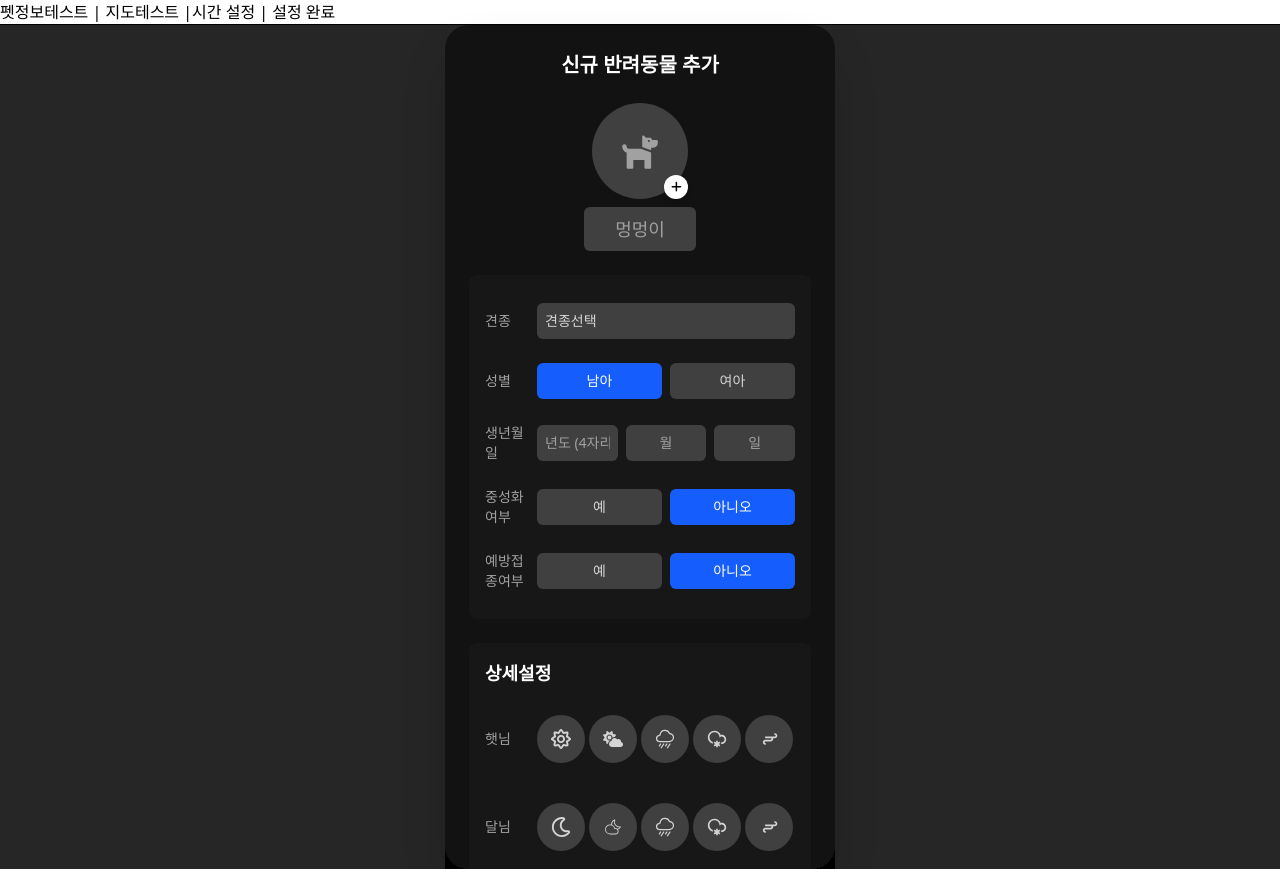
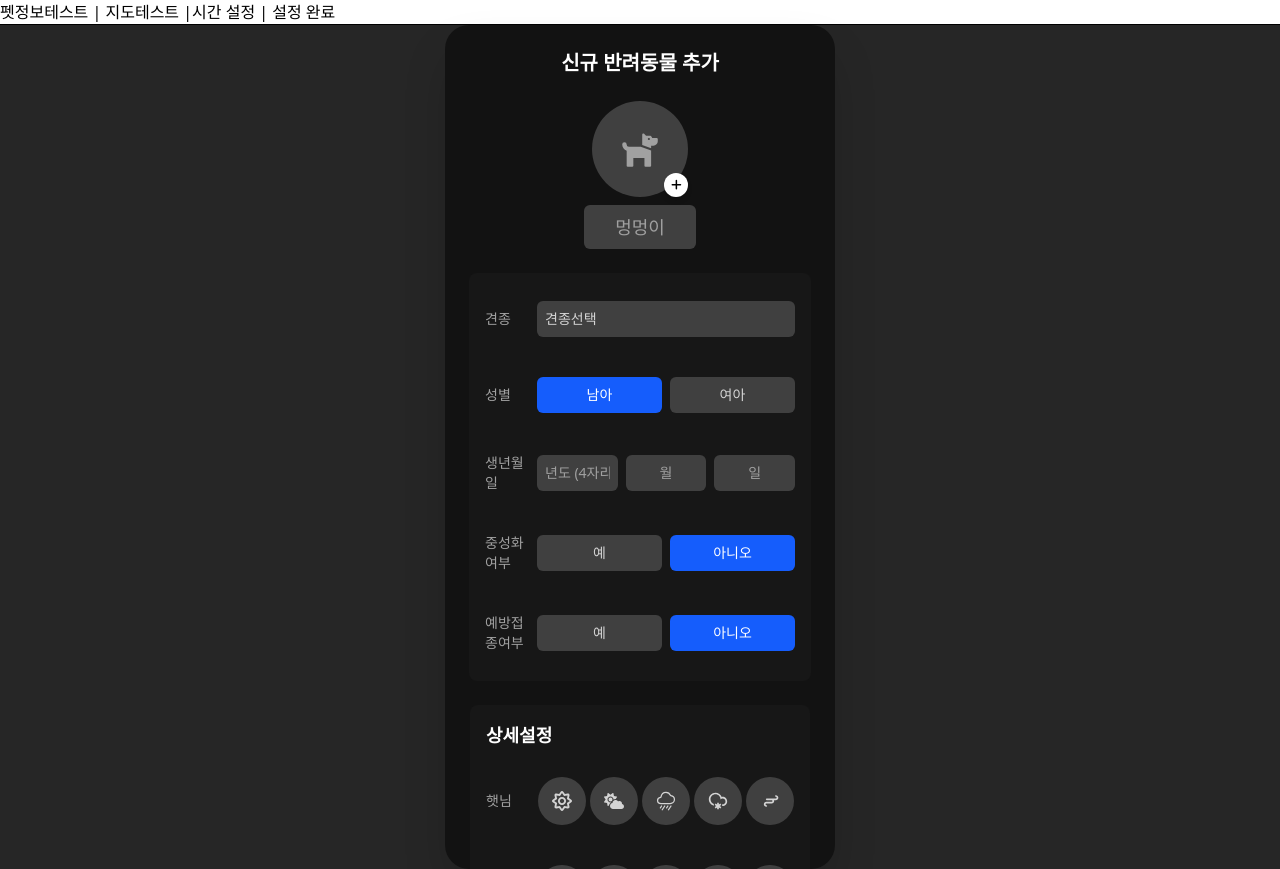
Before and after one commit to kakao-tech-campus-3rd-step3/Team22_FE, a React (Vite) app: page /add-new-pet in a window 1280 px wide. Built offline with nearby package versions, Linux system fonts and the light colour scheme.

Commit message:
refactor : AddNewPetPage

```diff
--- a/src/pages/AddNewPetPage.tsx
+++ b/src/pages/AddNewPetPage.tsx
@@ -9,7 +9,7 @@ import {
   BOOLEAN_CHOICE,
   PERSONALITY,
   UI_TEXT,
-  BREED_OPTIONS_DATA, // 이 부분을 추가하세요
+  BREED_OPTIONS_DATA,
   DISEASE_OPTIONS_DATA,
 } from '@/constants/constants.ts'
 
@@ -63,7 +63,6 @@ function AddNewPetPage() {
     if (validationResult.success) {
       alert('유효성 검사 성공!\n' + JSON.stringify(validationResult.data, null, 2))
     } else {
-      console.error('Validation failed:', validationResult.error.flatten().fieldErrors)
       alert('입력값에 오류가 있습니다. 다시 확인해주세요.')
     }
   }
@@ -98,7 +97,7 @@ function AddNewPetPage() {
 
     const result = petProfileSchema.safeParse(currentData)
     if (!result.success) {
-      console.log('유효성 검사 실패 원인:', result.error.flatten().fieldErrors)
+      return
     }
     setIsFormValid(result.success)
   }, [
@@ -118,8 +117,7 @@ function AddNewPetPage() {
   ])
 
   return (
-    <div className="flex justify-center items-center min-h-screen bg-neutral-800 font-sans">
-      <div className="w-[390px] h-[844px] bg-[#121212] text-white shadow-2xl rounded-3xl overflow-y-auto p-6 space-y-6">
+    <>
       <h1 className="text-xl font-bold text-center">{UI_TEXT.PAGE_TITLE}</h1>
       <SelectionModal
         isOpen={isBreedModalOpen}
@@ -177,8 +175,7 @@ function AddNewPetPage() {
       >
         {UI_TEXT.SAVE_BUTTON}
       </button>
-      </div>
-    </div>
+    </>
   )
 }
 
--- a/src/pages/AddNewPetPageSections/DefaultCharacterSection.tsx
+++ b/src/pages/AddNewPetPageSections/DefaultCharacterSection.tsx
@@ -78,7 +78,7 @@ function DefaultCharacterSection(props: {
   ]
 
   return (
-    <div className="bg-neutral-900 p-4 rounded-lg">
+    <div className="bg-neutral-900 p-4 rounded-lg flex flex-col gap-4">
       <InfoRow label={UI_TEXT.BREED_TYPE}>
         <TextModalButton
           selectedStatus={props.selectedBreed}
@@ -131,7 +131,7 @@ function DefaultCharacterSection(props: {
         />
       </InfoRow>
 
-      <InfoRow label={UI_TEXT.VACCINATED} className="border-none">
+      <InfoRow label={UI_TEXT.VACCINATED} className="">
         <OptionButtonGroup
           options={[
             { value: BOOLEAN_CHOICE.YES, label: UI_TEXT.YES },
--- a/src/pages/AddNewPetPageSections/ProfileSection.tsx
+++ b/src/pages/AddNewPetPageSections/ProfileSection.tsx
@@ -10,7 +10,7 @@ function ProfileSection() {
           <IconPlus size={12} className="" />
         </button>
       </div>
-      <div className="flex items-center gap-2 ">
+      <div className="flex items-center">
         <input
           type="text"
           placeholder="멍멍이"
```
Lines whose indentation alone changed are shown as unchanged.
